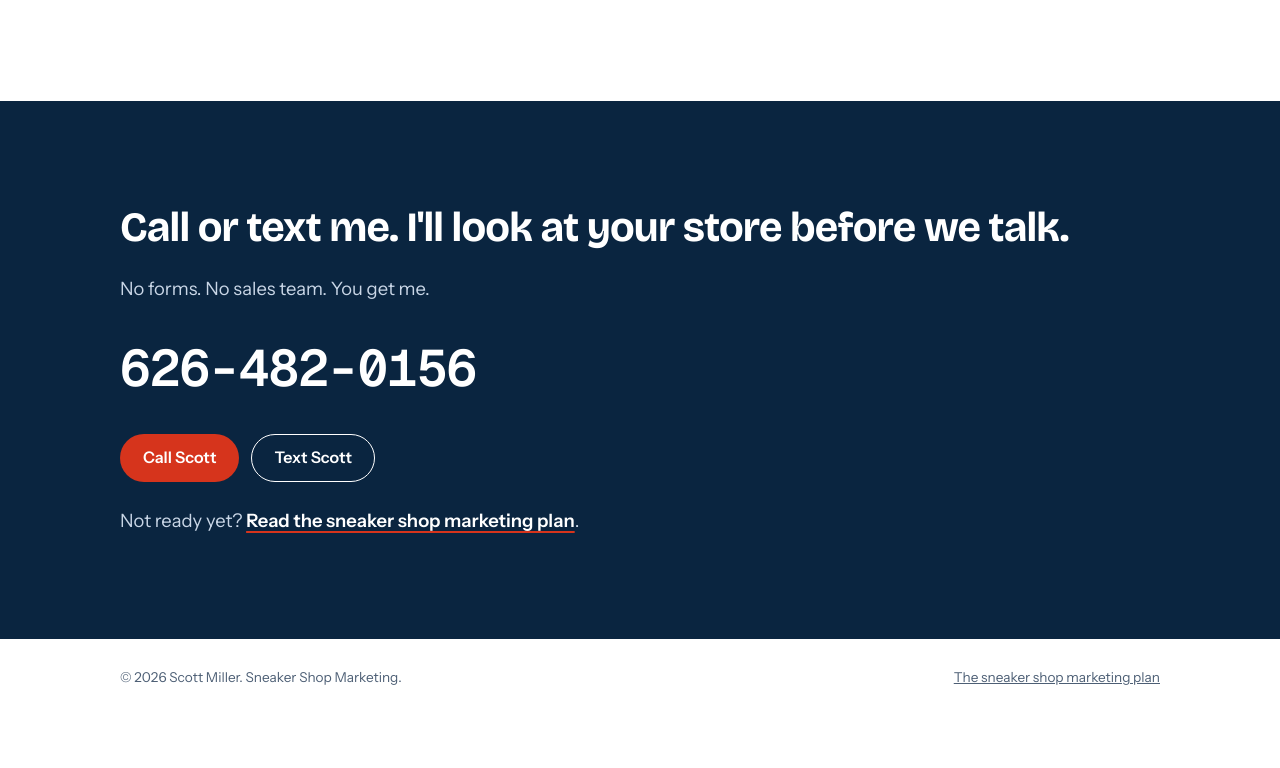
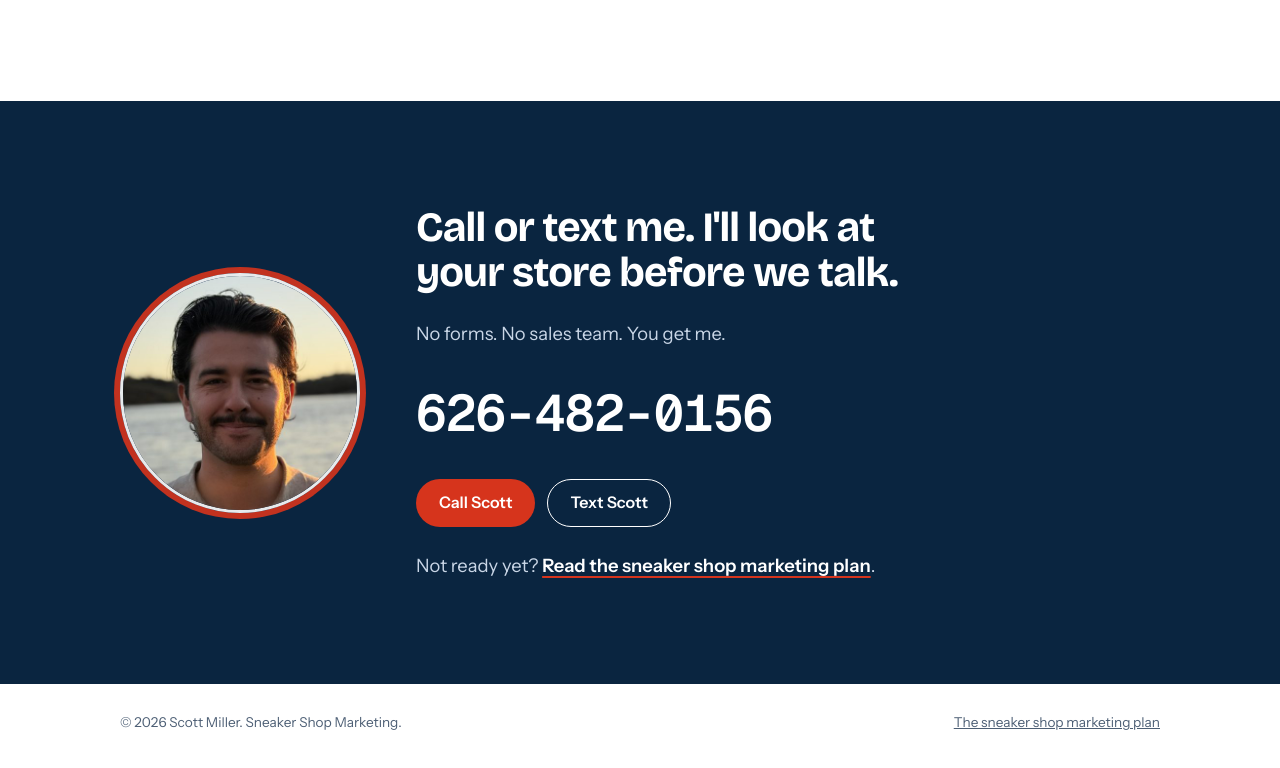
Before and after one commit to scottpmiller9-del/Sneaker-shop-marketing, a plain HTML site: page index.html in a window 1280 px wide. Shown: the part 9412-10180 px from the top of the page. Before the commit the page ends 10137 px from the top, so only its background shows below. Drawn offline with nearby package versions, Linux system fonts and the light colour scheme.

Commit message:
Add headshot to final call-or-text section
Co-Authored-By: Claude Sonnet 5.5 <noreply@anthropic.com>
Claude-Session: https://claude.ai/code/session_01NCUDhbjZR7CM6aM5zQa5qA

```diff
--- a/assets/site.css
+++ b/assets/site.css
@@ -186,6 +186,9 @@ blockquote.quote footer span { color: var(--muted); display: block; font-size: 0
 .final .btn.ghost { border-color: #fff; color: #fff; }
 .final .btn.ghost:hover { background: #fff; color: var(--ink); }
 .final .text-link { color: #fff; }
+.final-grid { display: grid; gap: 28px; align-items: center; justify-items: start; }
+.headshot { display: block; width: 132px; height: 132px; border-radius: 50%; object-fit: cover; border: 3px solid rgba(255,255,255,0.9); box-shadow: 0 0 0 6px rgba(214,52,28,0.9); }
+@media (min-width: 900px) { .final-grid { grid-template-columns: 240px 1fr; gap: 56px; } .headshot { width: 240px; height: 240px; } }
 footer.site { padding: 28px 0 36px; font-size: 0.85rem; color: var(--muted); }
 footer.site .wrap { display: flex; flex-wrap: wrap; gap: 8px 24px; justify-content: space-between; }
 footer.site a { color: var(--muted); }
--- a/index.html
+++ b/index.html
@@ -29,7 +29,7 @@
 <link rel="preconnect" href="https://fonts.googleapis.com">
 <link rel="preconnect" href="https://fonts.gstatic.com" crossorigin>
 <link href="https://fonts.googleapis.com/css2?family=Bricolage+Grotesque:opsz,wght@12..96,600;12..96,700;12..96,800&family=Geist+Mono:wght@400;500;600&family=Instrument+Sans:wght@400;500;600&display=swap" rel="stylesheet">
-<link rel="stylesheet" href="/assets/site.css?v=20261122b">
+<link rel="stylesheet" href="/assets/site.css?v=20261122c">
 
 <script type="application/ld+json">
 {
@@ -452,7 +452,9 @@
   </section>
 
   <section class="final" id="contact">
-    <div class="wrap stack" style="gap:24px">
+    <div class="wrap final-grid">
+      <img class="headshot" src="/assets/scott-miller.jpg" alt="Scott Miller" width="480" height="480" loading="lazy" decoding="async">
+      <div class="stack" style="gap:24px">
       <h2>Call or text me. I'll look at your store before we talk.</h2>
       <p class="lede">No forms. No sales team. You get me.</p>
       <a class="big" href="tel:+16264820156">626-482-0156</a>
@@ -461,6 +463,7 @@
         <a class="btn ghost" href="sms:+16264820156">Text Scott</a>
       </div>
       <p class="lede">Not ready yet? <a class="text-link" href="/sneaker-shop-marketing-plan/">Read the sneaker shop marketing plan</a>.</p>
+      </div>
     </div>
   </section>
 
```
Also changed, not shown: assets/scott-miller.jpg (added).
